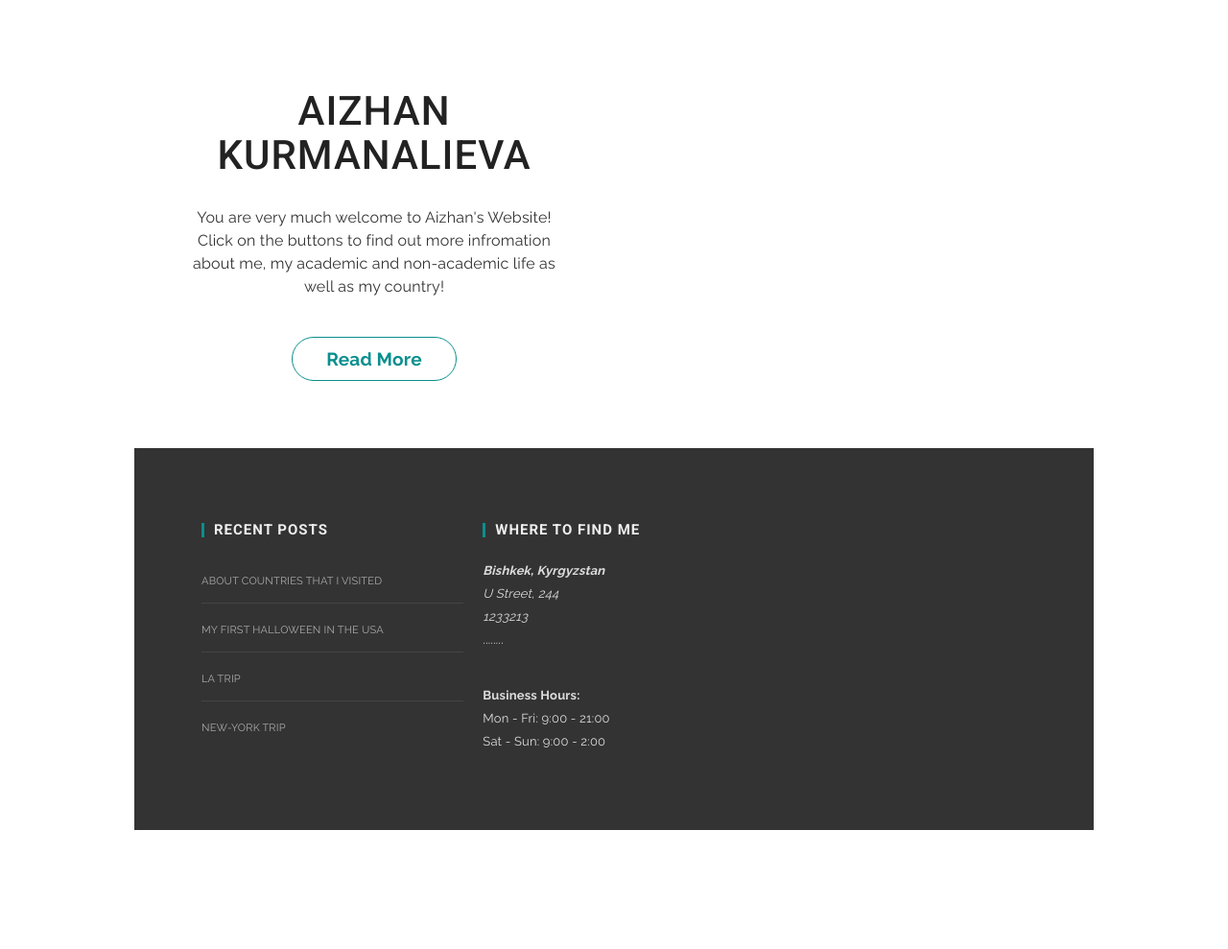
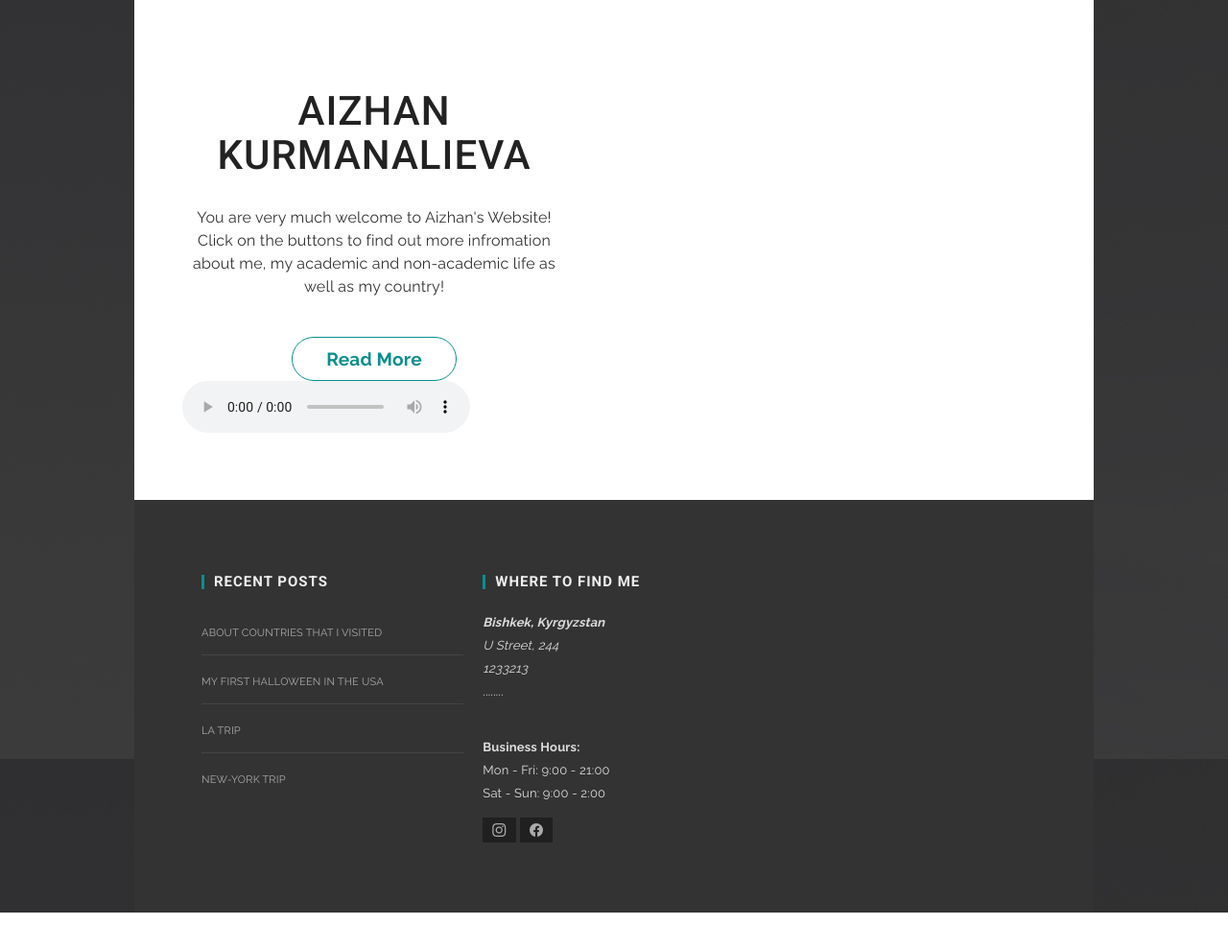
Before and after one commit to aizhankurmanalieva/CTK301, a plain HTML site: page index.html in a window 1280 px wide. Shown: the part 1455-2444 px from the top of the page at 96% size. After the commit the page ends 2406 px from the top, so only its background shows below. Drawn offline with nearby package versions, Linux system fonts and the light colour scheme; files that its build step writes are made by us from their sources.

Commit message:
Add files via upload

```diff
--- a/index.html
+++ b/index.html
@@ -1,28 +1,29 @@
 <!DOCTYPE html>
 <html lang="en"> <!--<![endif]-->
 <head>
+  <link rel="stylesheet" href="https://cdn.jsdelivr.net/npm/@fancyapps/ui@4.0/dist/fancybox.css" />
+<link rel="stylesheet" href="https://cdn.jsdelivr.net/npm/bootstrap-icons@1.6.1/font/bootstrap-icons.css">
+  <script src="https://cdn.jsdelivr.net/npm/@fancyapps/ui@4.0/dist/fancybox.umd.js"></script>
+  <!-- add links to the <head>  -->
+  <link rel="preconnect" href="https://fonts.googleapis.com">
+  <link rel="preconnect" href="https://fonts.gstatic.com" crossorigin>
+  <link href="https://fonts.googleapis.com/css2?family=Creepster&display=swap" rel="stylesheet">
 
-    <!-- Basic Page Needs
-  ================================================== -->
 	<meta charset="utf-8">
-	<title>zShop</title>
-	<meta name="description" content="Free Responsive Html5 Css3 Templates | Zerotheme.com">
-	<meta name="author" content="http://www.Zerotheme.com">
+	<title>Aizhan's website!</title>
 
-    <!-- Mobile Specific Metas
-	================================================== -->
 	<meta name="viewport" content="width=device-width, initial-scale=1, maximum-scale=1">
 
     <!-- CSS
 	================================================== -->
-  	<link rel="stylesheet" href="css/zerogrid.css">
-	<link rel="stylesheet" href="css/style.css">
+  	<link rel="stylesheet" href="zerogrid.css">
+	<link rel="stylesheet" href="style.css">
 
 	<!-- Custom Fonts -->
     <link href="font-awesome/css/font-awesome.min.css" rel="stylesheet" type="text/css">
 
 
-	<link rel="stylesheet" href="css/menu.css">
+	<link rel="stylesheet" href="menu.css">
 	<!-- jQuery Core Javascript -->
 	<script src="js/jquery.min.js"></script>
 	<script src="js/script.js"></script>
@@ -33,7 +34,6 @@
 </head>
 
 <body class="home-page">
-	<div class="wrap-body">
 
 		<header class="main-header">
 			<div class="zerogrid">
@@ -67,7 +67,7 @@
 					<div class="wrap-box"><!--Start Box-->
 						<div id="owl-travel" class="owl-carousel">
 							<div class="item">
-								<img src="images/Aizhan1.JPG"/>
+								<img src="images/Aizhan1.jpg"/>
 							</div>
 							<div class="item">
 								<img src="images/1.JPG"/>
@@ -82,7 +82,7 @@
 						<div class="row">
 							<div class="col-2-5 box-item">
 								<a class="box-item-inner" href="single.html">
-									<div class="box-item-image gradient-1" style="background-image: url('images/1.HEIC')"></div>
+									<div class="box-item-image gradient-1" style="background-image: url('1.HEIC')"></div>
 									<h3 class="sub-title">01.</h3>
 									<div class="box-item-detail">
 										<h2 class="title"><strong>#</strong> ABOUT ME</h2>
@@ -120,6 +120,9 @@
 									<h1>AIZHAN KURMANALIEVA</h1>
 									<p class="lead">You are very much welcome to Aizhan's Website! Click on the buttons to find out more infromation about me, my academic and non-academic life as well as my country!</p>
 									<a class="button button-skin">Read More</a>
+                  <audio controls autobuffer autoplay >
+  <source src="123.mp3" type="audio/mpeg" />
+</audio>
 								</div>
 							</div>
 						</div>
@@ -165,24 +168,17 @@
 										<br>
 										Sat - Sun: 9:00 - 2:00
 									</p>
+
+                  <a href="https://instagram.com/aizhan_krm" target="_blank" class="bi bi-instagram"></a>
+                  <a href="https://www.facebook.com/profile.php?id=100004358442039" target="_blank" class="bi bi-facebook"></a>
+
+
 								</div>
 							</div>
 						</div>
 					</div>
 				</div>
-				<div class="bottom-footer">
-					<div class="bottom-social">
-						<a href="#"><i class="fa fa-facebook"></i></a>
-						<a href="http://www.instagram.com/aizhan_krm/" target="_blank"><i class="fa fa-instagram"></i></a>
-						<a href="#"><i class="fa fa-twitter"></i></a>
-						<a href="#"><i class="fa fa-google-plus"></i></a>
-						<a href="#"><i class="fa fa-pinterest"></i></a>
-						<a href="#"><i class="fa fa-vimeo"></i></a>
-						<a href="#"><i class="fa fa-linkedin"></i></a>
-						<a href="#"><i class="fa fa-youtube"></i></a>
-					</div>
 
-				</div>
 			</div>
 		</footer>
 
```
